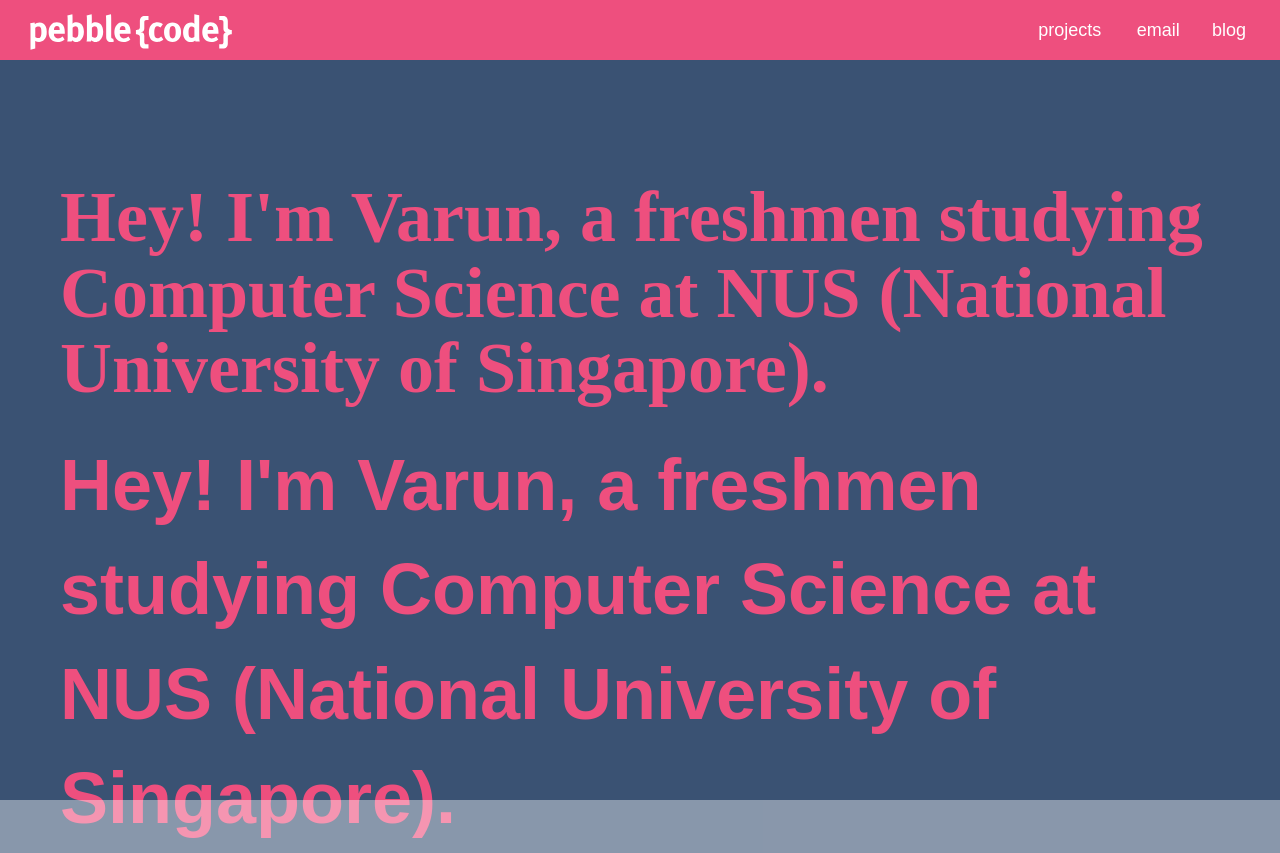
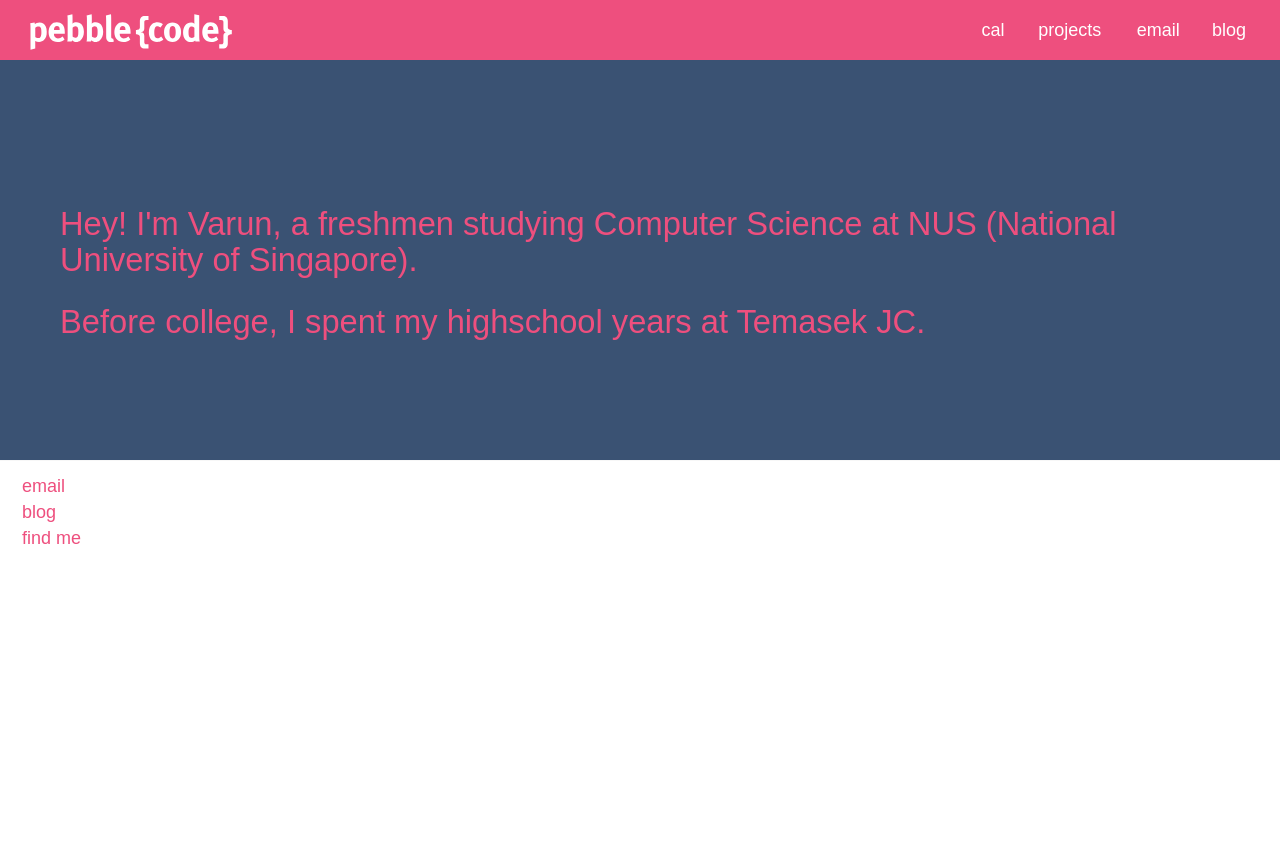
Before and after one commit to varunpatro/mygithubpage, a plain HTML site: page index.html in a window 1280 px wide. Shown: the top 853 px of the page. After the commit the page ends 800 px from the top, so only its background shows below. Drawn offline with nearby package versions, Linux system fonts and the light colour scheme; some packages are replaced by stand-ins of ours; files whose address does not match are found by name; a web font is replaced by a local one.

Commit message:
add cal option and remove h1 tags

```diff
--- a/index.html
+++ b/index.html
@@ -52,6 +52,11 @@
       <nav class="site-nav right">
         <button class="nav-btn">Menu</button>
         <ul class="clear-fix">
+        <li>
+            <a href="cal.varunpatro.me" class="nav-item" data-page="cal">
+              <span>cal</span>
+            </a>
+          </li>
           <li>
             <a href="projects.varunpatro.me" class="nav-item" data-page="projects">
               <span>projects</span>
@@ -73,11 +78,9 @@
     </header>
     <div class="homepage-bg"></div>
     <header class="homepage-head">
-      <h1 class="call-out">Hey! I'm Varun, a freshmen studying Computer Science at NUS (National University of Singapore).</h1>
-      <br>
-      <h1>Hey! I'm Varun, a freshmen studying Computer Science at NUS (National University of Singapore).</h1>
       <br>
       <h2>Hey! I'm Varun, a freshmen studying Computer Science at NUS (National University of Singapore).</h2>
+      <br>
       <h2>Before college, I spent my highschool years at Temasek JC.</h2>
     </header>
     </div>
```
